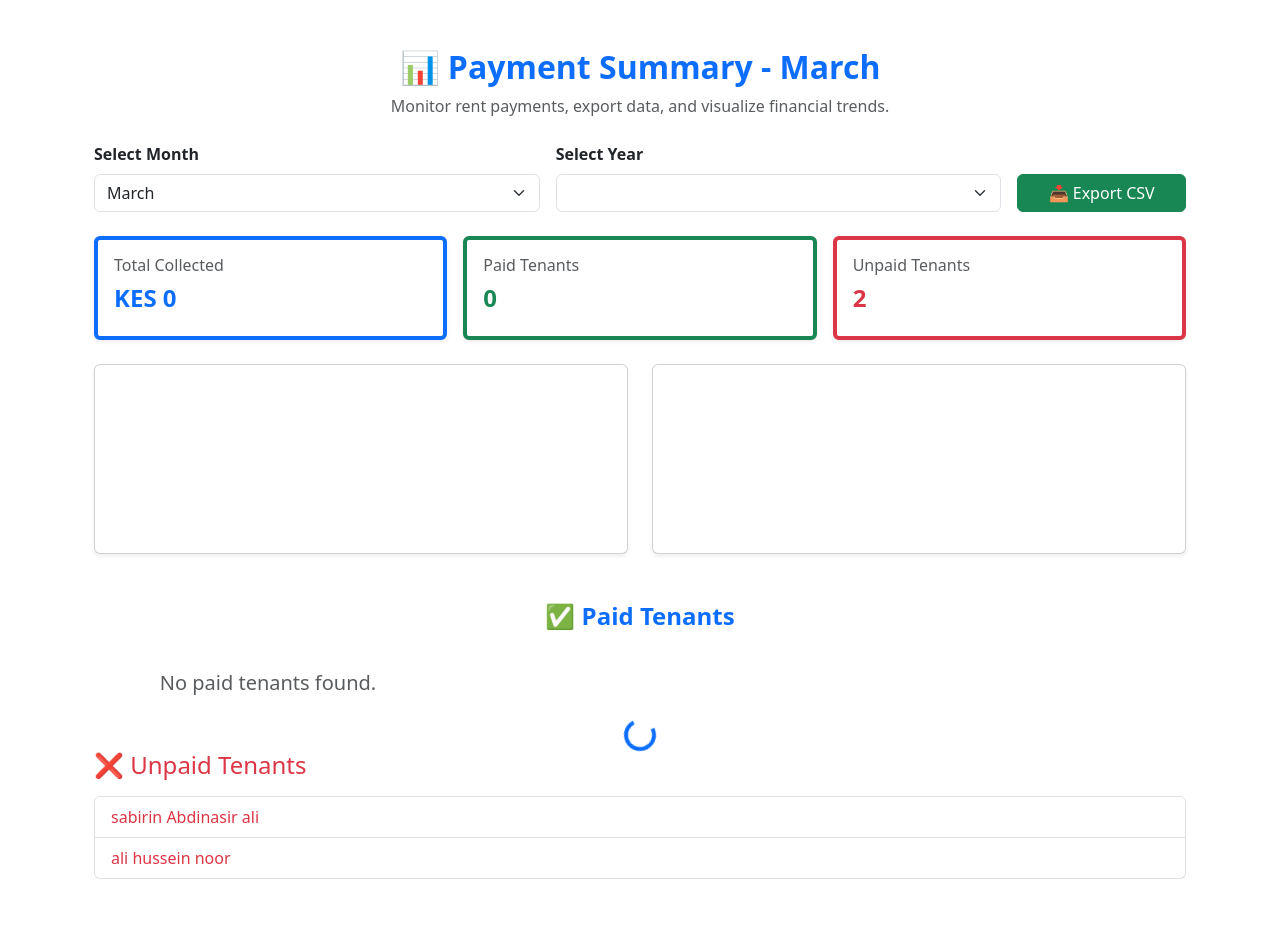
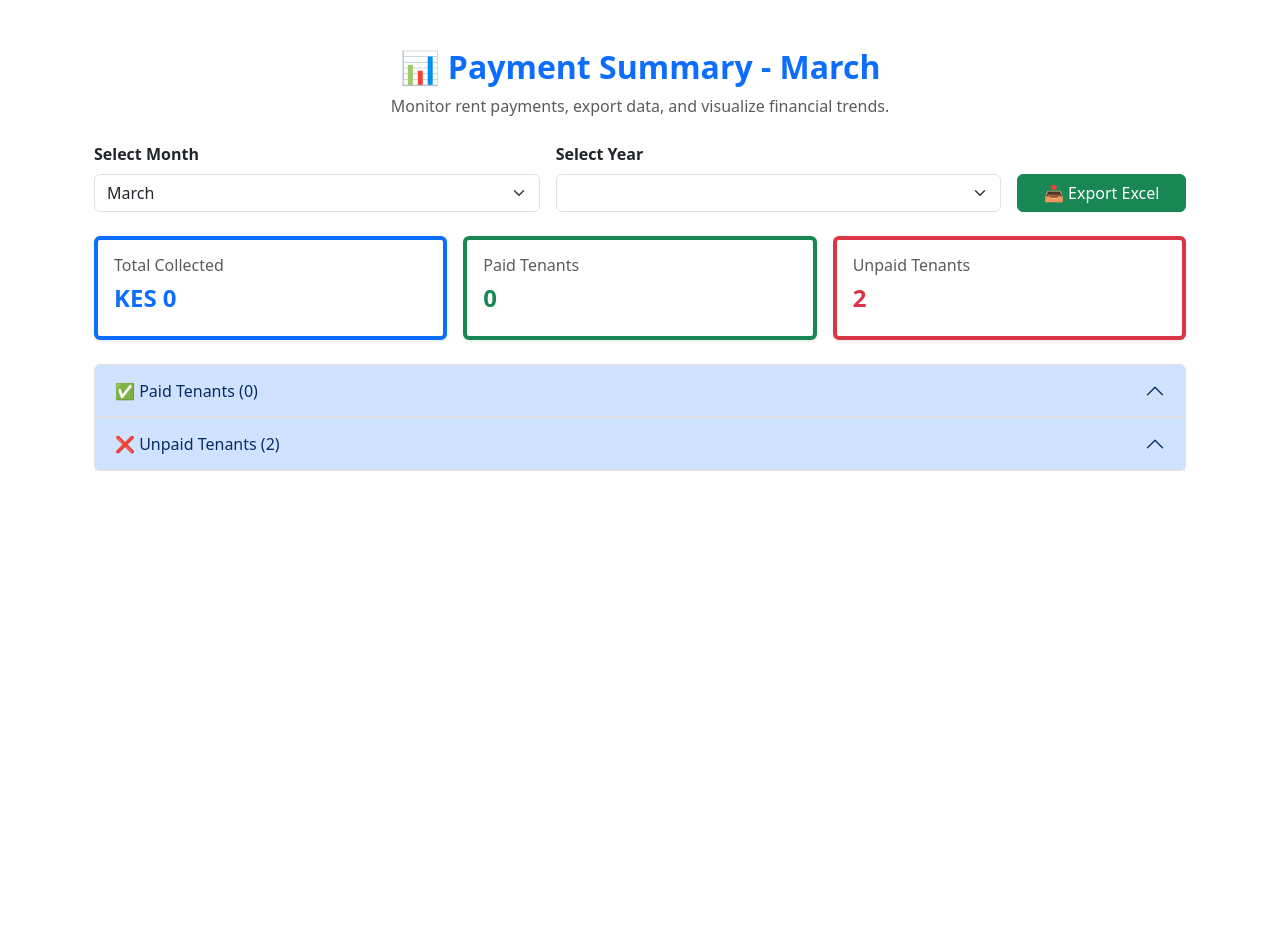
Before and after one commit to EidAbdullahi/renta-management, a Django app: page /payment-summary/ in a window 1280 px wide. After the commit the page ends 471 px from the top, so only its background shows below. Run offline with Django 4.2, Linux system fonts and the light colour scheme; data comes from the database, SQL or seed files in the repository; lists and menus that the app fills with data are empty; a map, chart or similar area stays blank; some libraries are stand-ins or nearby versions.

Commit message:
commit changes

```diff
--- a/users/templates/tenant/payment_summary.html
+++ b/users/templates/tenant/payment_summary.html
@@ -28,7 +28,7 @@
             </select>
         </div>
         <div class="col-md-2">
-            <a href="?month={{ selected_month }}&year={{ selected_year }}&export=csv" class="btn btn-success w-100">📥 Export CSV</a>
+            <a href="?month={{ selected_month }}&year={{ selected_year }}&export=excel" class="btn btn-success w-100">📥 Export Excel</a>
         </div>
     </form>
 
@@ -60,63 +60,36 @@
         </div>
     </div>
 
-    <!-- Charts -->
-    <div class="row g-4 mb-5">
-        <div class="col-md-6">
-            <div class="card shadow-sm">
-                <div class="card-body">
-                    <canvas id="paymentPieChart"></canvas>
-                </div>
-            </div>
-        </div>
-        <div class="col-md-6">
-            <div class="card shadow-sm">
-                <div class="card-body">
-                    <canvas id="monthlyBarChart"></canvas>
-                </div>
-            </div>
-        </div>
-    </div>
-
-
-    <!-- Modal for Receipt Preview -->
-<div class="modal fade" id="receiptModal" tabindex="-1" aria-labelledby="receiptModalLabel" aria-hidden="true">
-  <div class="modal-dialog modal-dialog-centered modal-lg">
-    <div class="modal-content border-0 shadow">
-      <div class="modal-header bg-primary text-white">
-        <h5 class="modal-title" id="receiptModalLabel">🧾 Payment Receipt Preview</h5>
-        <button type="button" class="btn-close btn-close-white" data-bs-dismiss="modal"></button>
-      </div>
-      <div class="modal-body text-center">
-        <img id="receiptImage" src="" class="img-fluid rounded shadow" alt="Receipt Image">
-      </div>
-    </div>
-  </div>
-</div>
-
-<script>
-    // Handle receipt preview in modal
-    document.querySelectorAll('.preview-receipt').forEach(button => {
-        button.addEventListener('click', function (e) {
-            e.preventDefault();
-            const imageUrl = this.getAttribute('data-receipt-url');
-            document.getElementById('receiptImage').src = imageUrl;
-            new bootstrap.Modal(document.getElementById('receiptModal')).show();
-        });
-    });
-</script>
-<!-- Paid Tenants Section -->
-<h4 class="mb-4 text-center text-primary fw-bold">✅ Paid Tenants</h4>
-<div class="row row-cols-1 row-cols-md-2 row-cols-lg-3 g-4">
+    <!-- Paid Tenants Section (Hidden by Default) -->
+    <div class="accordion" id="paymentAccordion">
+        <div class="accordion-item">
+            <h2 class="accordion-header" id="headingPaid">
+                <button class="accordion-button" type="button" data-bs-toggle="collapse" data-bs-target="#collapsePaid" aria-expanded="false" aria-controls="collapsePaid">
+                    ✅ Paid Tenants ({{ paid_count }})
+                </button>
+            </h2>
+            <div id="collapsePaid" class="accordion-collapse collapse" aria-labelledby="headingPaid" data-bs-parent="#paymentAccordion">
+                <div class="accordion-body">
+                    <table id="paidTenantsTable" class="table table-striped table-bordered">
+                        <thead>
+                            <tr>
+                                <th>Name</th>
+                                <th>Amount Paid</th>
+                                <th>Payment Date</th>
+                                <th>Phone</th>
+                                <th>Email</th>
+                                <th>Receipt</th>
+                            </tr>
+                        </thead>
+                        <tbody>
                             {% for p in paid_tenants %}
-        <div class="col">
-            <div class="card shadow-lg border-0 rounded-3 hover-shadow border-light">
-                <div class="card-body d-flex justify-content-between align-items-center">
-                    <div>
-                        <h5 class="card-title mb-1 text-dark">{{ p.tenant.name }}</h5>
-                        <p class="card-text mb-1 text-muted">KES {{ p.amount_paid }} on {{ p.payment_date }}</p>
-                    </div>
-                    <div>
+                                <tr>
+                                    <td>{{ p.tenant.name }}</td>
+                                    <td>KES {{ p.amount_paid }}</td>
+                                    <td>{{ p.payment_date }}</td>
+                                    <td>{{ p.tenant.phone }}</td>
+                                    <td>{{ p.tenant.email }}</td>
+                                    <td>
                                         {% if p.receipt %}
                                             <a href="{{ p.receipt.url }}" target="_blank" class="btn btn-outline-info btn-sm">
                                                 <i class="bi bi-file-earmark-pdf"></i> View Receipt
@@ -124,46 +97,57 @@
                                         {% else %}
                                             <span class="badge bg-warning text-dark">No Receipt</span>
                                         {% endif %}
+                                    </td>
+                                </tr>
+                            {% empty %}
+                                <tr>
+                                    <td colspan="6" class="text-center">No paid tenants found.</td>
+                                </tr>
+                            {% endfor %}
+                        </tbody>
+                    </table>
                 </div>
             </div>
         </div>
-        </div>
+
+        <!-- Unpaid Tenants Section (Hidden by Default) -->
+        <div class="accordion-item">
+            <h2 class="accordion-header" id="headingUnpaid">
+                <button class="accordion-button" type="button" data-bs-toggle="collapse" data-bs-target="#collapseUnpaid" aria-expanded="false" aria-controls="collapseUnpaid">
+                    ❌ Unpaid Tenants ({{ unpaid_count }})
+                </button>
+            </h2>
+            <div id="collapseUnpaid" class="accordion-collapse collapse" aria-labelledby="headingUnpaid" data-bs-parent="#paymentAccordion">
+                <div class="accordion-body">
+                    <ul class="list-group">
+                        {% for t in unpaid_tenants %}
+                            <li class="list-group-item text-danger">
+                                {{ t.name }} - 📞 {{ t.phone }} | 📧 {{ t.email }}
+                            </li>
                         {% empty %}
-        <div class="col">
-            <div class="card text-center border-0">
-                <div class="card-body">
-                    <h5 class="text-muted">No paid tenants found.</h5>
+                            <li class="list-group-item text-success">Everyone has paid. 🎉</li>
+                        {% endfor %}
+                    </ul>
                 </div>
             </div>
         </div>
-    {% endfor %}
-</div>
-
-<!-- Optional: Add a Loading Animation when No Paid Tenants -->
-<div class="d-flex justify-content-center" id="loading" style="display: none;">
-    <div class="spinner-border text-primary" role="status">
-        <span class="visually-hidden">Loading...</span>
-    </div>
-</div>
-
-<!-- Add Bootstrap Icons CDN -->
-<link href="https://cdn.jsdelivr.net/npm/bootstrap-icons/font/bootstrap-icons.css" rel="stylesheet">
-
-
-    <!-- Unpaid Tenants -->
-    <h4 class="text-danger mb-3">❌ Unpaid Tenants</h4>
-    <div class="list-group">
-        {% for t in unpaid_tenants %}
-            <div class="list-group-item text-danger">{{ t.name }}</div>
-        {% empty %}
-            <div class="list-group-item text-success">Everyone has paid. 🎉</div>
-        {% endfor %}
     </div>
 </div>
 
 <!-- Chart Scripts -->
 <script src="https://cdn.jsdelivr.net/npm/chart.js"></script>
 <script>
+    // Initialize DataTables for paid tenants
+    $(document).ready(function() {
+        $('#paidTenantsTable').DataTable({
+            "paging": true,
+            "searching": true,
+            "ordering": true,
+            "info": true
+        });
+    });
+
+    // Add chart script for visualizing payment data
     const pieCtx = document.getElementById('paymentPieChart').getContext('2d');
     new Chart(pieCtx, {
         type: 'pie',
```
Lines whose indentation alone changed are shown as unchanged.
